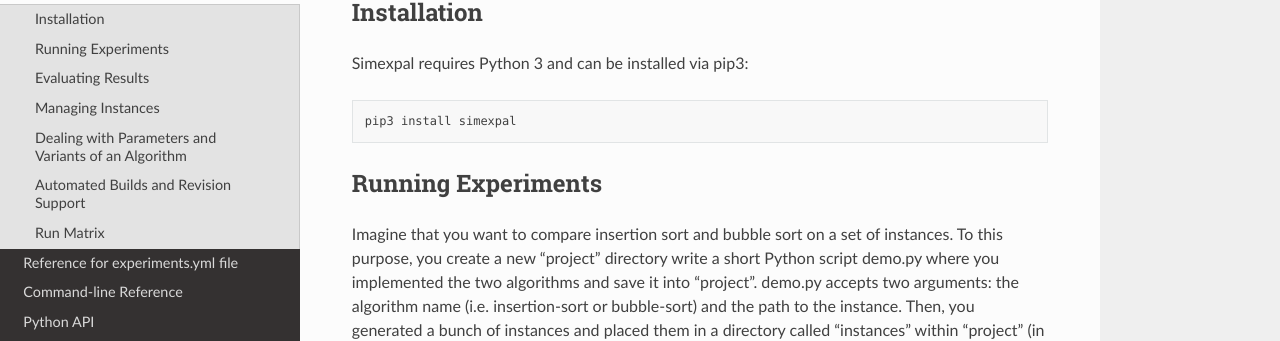
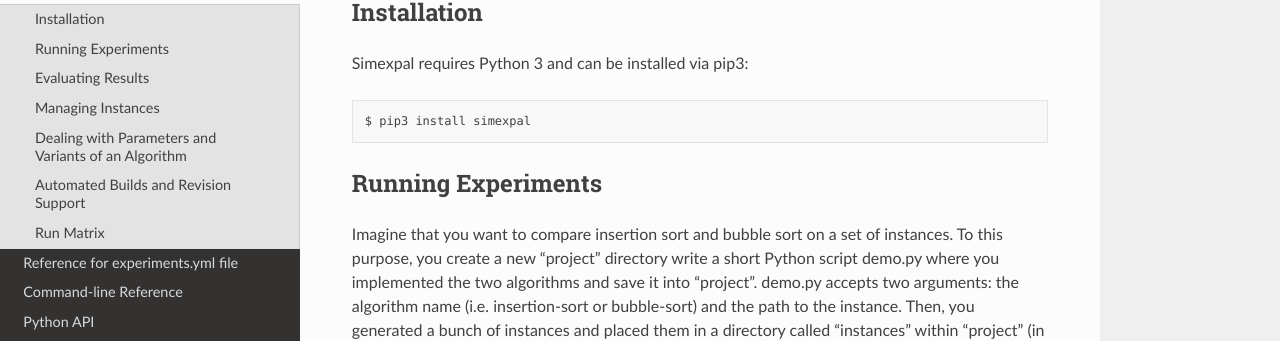
Before and after one commit to hu-macsy/simexpal, a Sphinx documentation site: the page built from docs/user_guide.rst, in a window 1280 px wide and 1400 px high. Shown: the part 164-505 px from the top of the window. Built offline with Sphinx 7.4.7 and the Read the Docs theme 2.0.0, drawn with Linux system fonts in a browser that asks for light colours.

Commit message:
docs: Fix code block highlighting

```diff
--- a/docs/user_guide.rst
+++ b/docs/user_guide.rst
@@ -5,9 +5,10 @@
 ------------
 
 Simexpal requires Python 3 and can be installed via pip3:
-::
 
-   pip3 install simexpal
+.. code-block:: bash
+
+   $ pip3 install simexpal
 
 Running Experiments
 -------------------
@@ -48,9 +49,10 @@
 
 After having completed this steps, you can start using simexpal to run your experiments.
 A complete list of experiments and their status can be seen by:
-::
 
-   simex experiments list
+.. code-block:: bash
+
+   $ simex experiments list
 
 The color of each line represents the status of the experiment:
 
@@ -60,9 +62,10 @@
 - Default: not executed
 
 Experiments can be launched with:
-::
 
-   simex experiments launch
+.. code-block:: bash
+
+   $ simex experiments launch
 
 This instruction will launch the non executed experiments on the local machine.
 
@@ -82,9 +85,10 @@
 ------------------
 Before launching the experiments, make sure that all your instances are available.
 Instances can be checked with:
-::
 
-   simex instances list
+.. code-block:: bash
+
+   $ simex instances list
 
 Unavailable instances will be shown in red, otherwise they will be shown in green.
 If instances are taken from a public repository, they can be downloaded automatically.
@@ -97,9 +101,10 @@
    :caption: experiments.yml with instances from public repositories.
 
 All the listed instances can be downloaded within the "./graphs" directory with:
-::
 
-   simex instances install
+.. code-block:: bash
+
+   $ simex instances install
 
 Dealing with Parameters and Variants of an Algorithm
 ----------------------------------------------------
@@ -147,7 +152,7 @@
 
 .. code-block:: bash
 
-	simex builds make
+	$ simex builds make
 
 Once the build process is finished, the experiments can be started as usual.
 
```
